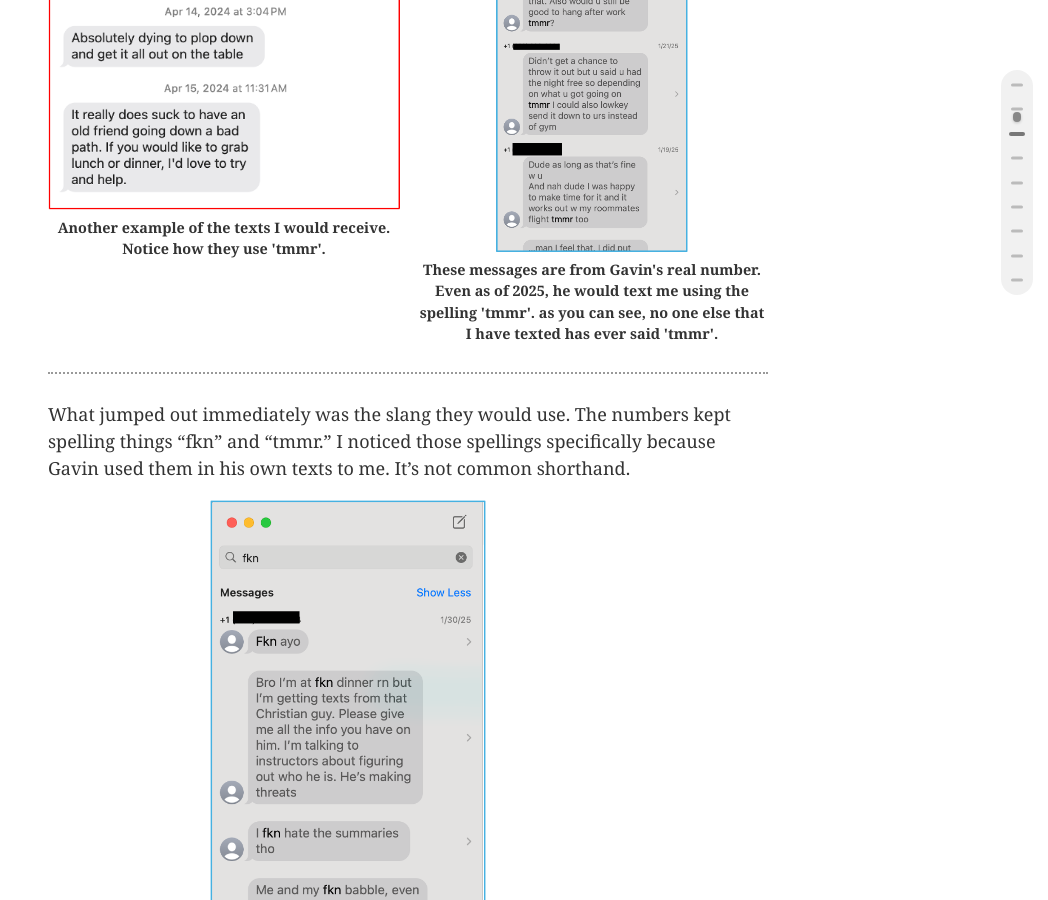
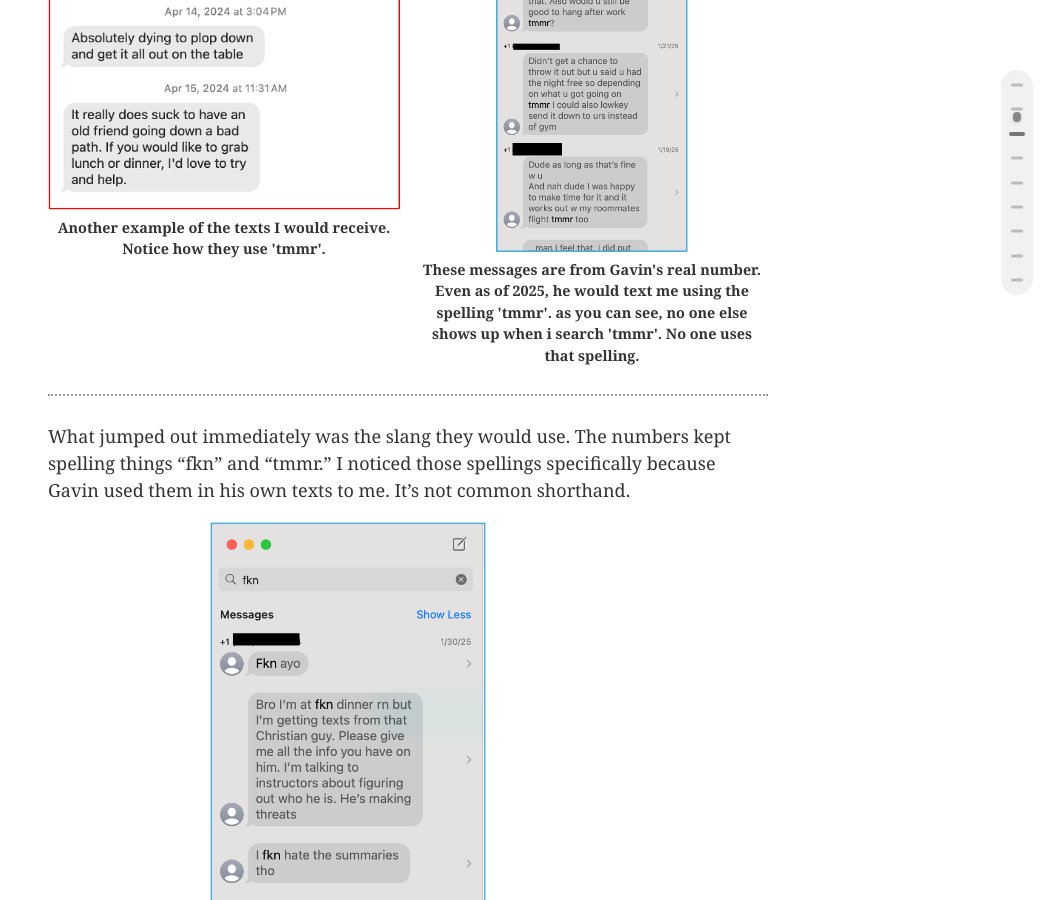
Before and after one commit to 0sps/sullivan.mx, a Jekyll site: the page built from _posts/2026-04-01-Gavin-Grier-stalker.md, in a window 1280 px wide and 900 px high, scrolled down 2879 px. Shown: the whole window, without its empty margins (232-1280 px from the left). Built offline with Jekyll 4.4.1, drawn with Linux system fonts in a browser that asks for light colours.

Commit message:
Update 2026-04-01-Gavin-Grier-stalker.md

```diff
--- a/_posts/2026-04-01-Gavin-Grier-stalker.md
+++ b/_posts/2026-04-01-Gavin-Grier-stalker.md
@@ -58,7 +58,7 @@ The first messages came in right as I went quiet with Gavin. These messages cons
   </figure>
   <figure style="flex: 1 1 300px; max-width: 600px; text-align: center; margin: 0;">
     <a href= "/assets/gavin4.png"><img src="/assets/gavin4.png" alt="S" style="max-height: 50vh; max-width: 100%; object-fit: contain;"></a>
-    <figcaption>These messages are from Gavin's real number. Even as of 2025, he would text me using the spelling 'tmmr'. as you can see, no one else that I have texted has ever said 'tmmr'.</figcaption>
+    <figcaption>These messages are from Gavin's real number. Even as of 2025, he would text me using the spelling 'tmmr'. as you can see, no one else shows up when i search 'tmmr'. No one uses that spelling.</figcaption>
   </figure>
 </div>
 ---
```
